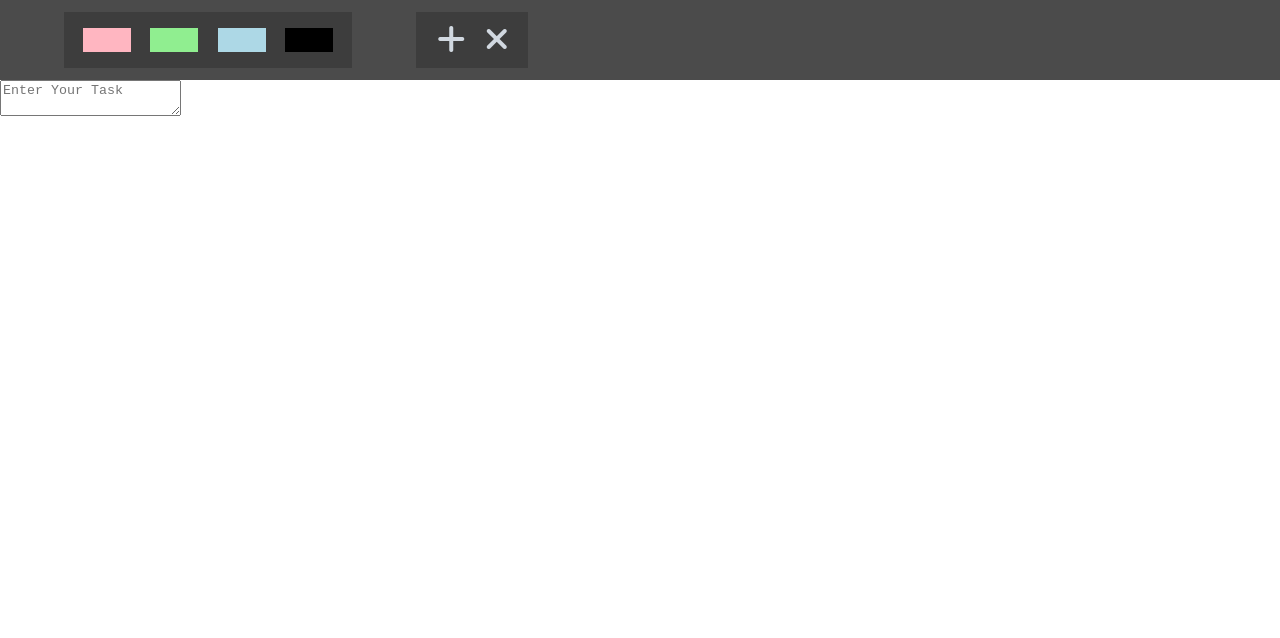
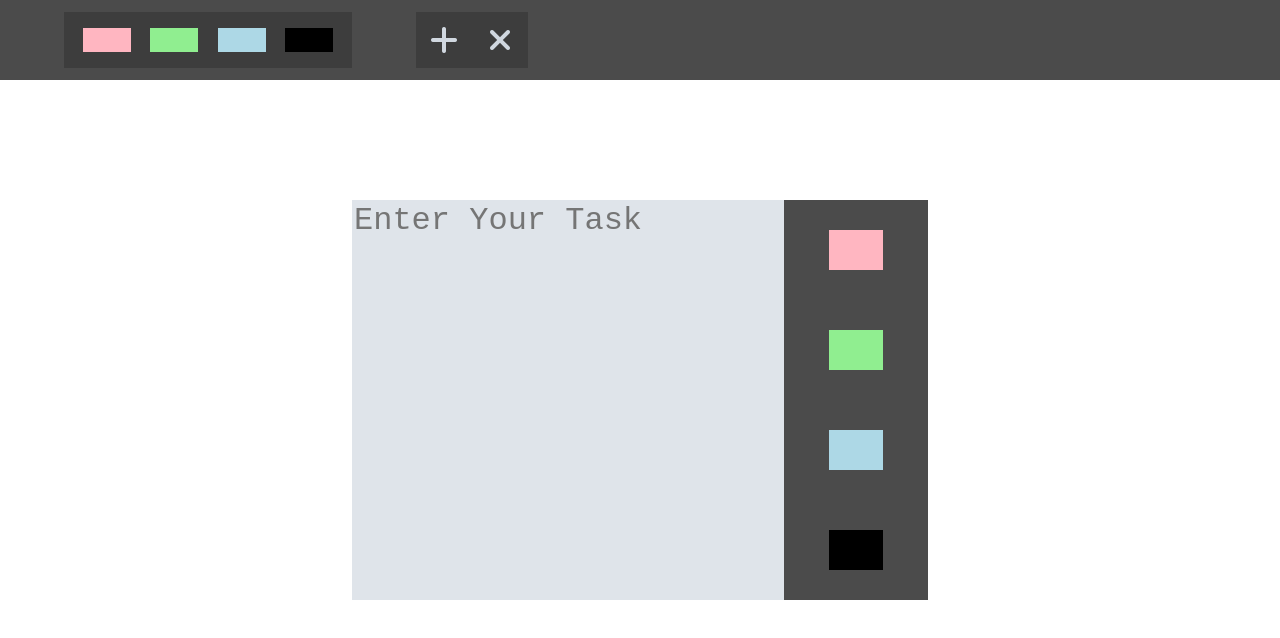
Before and after one commit to vishalparjapat10/AdvancedToDoList, a plain HTML site: page index.html in a window 1280 px wide. Drawn offline with Linux system fonts and the light colour scheme.

Commit message:
:lipstick: built modal

```diff
--- a/index.html
+++ b/index.html
@@ -34,13 +34,13 @@
     </div>
 
     <!-- Modal Container -->
-    <div>
+    <div class="modal-cont">
         <textarea placeholder="Enter Your Task"></textarea>
         <div class="priority-color-cont">
-            <div class="lightpink"></div>
-            <div class="lightgreen"></div>
-            <div class="lightblue"></div>
-            <div class="black"></div>
+            <div class="lightpink priority-color"></div>
+            <div class="lightgreen priority-color"></div>
+            <div class="lightblue priority-color"></div>
+            <div class="black priority-color"></div>
         </div>
     </div>
 </body>
--- a/style.css
+++ b/style.css
@@ -27,6 +27,9 @@ body{
     align-items: center;
 
 }
+.toolbox-color-cont>*:hover,.action-btn-cont>*:hover{
+    background-color: #485460;
+}
 .action-btn-cont{
     height: 3.5rem;
     width: 7rem;
@@ -40,6 +43,12 @@ body{
 .action-btn-cont>*{
     font-size: 2rem;
     color: #d1d8e0;
+    display: flex;
+    justify-content: center;
+    align-items: center;
+    width: 50%;
+    height: 100%;
+
 }
 .color{
     height: 1.5rem;
@@ -58,3 +67,36 @@ body{
 .black{
     background-color: black;
 }
+.modal-cont{
+    display: flex;
+    height: 50vh;
+    width: 45vw;
+    background-color: lightblue;
+    position: absolute;
+    top: calc((100vh - 50vh)/2);
+    left: calc((100vw - 45vw)/2);
+}
+
+textarea{
+    height: 100%;
+    width: 75%;
+    background-color: #dfe4ea;
+    font-size: 2rem;
+    border: none;
+    outline: none;
+    resize: none; /*so that textarea can't be streched */
+}
+
+.priority-color-cont{
+    display: flex;
+    flex-direction: column;
+    justify-content: space-around;
+    align-items: center;
+    height: 100%;
+    width: 25%;
+    background-color: #4b4b4b;
+}
+.priority-color{
+    height: 10%;
+    width: 38%;
+}
```
